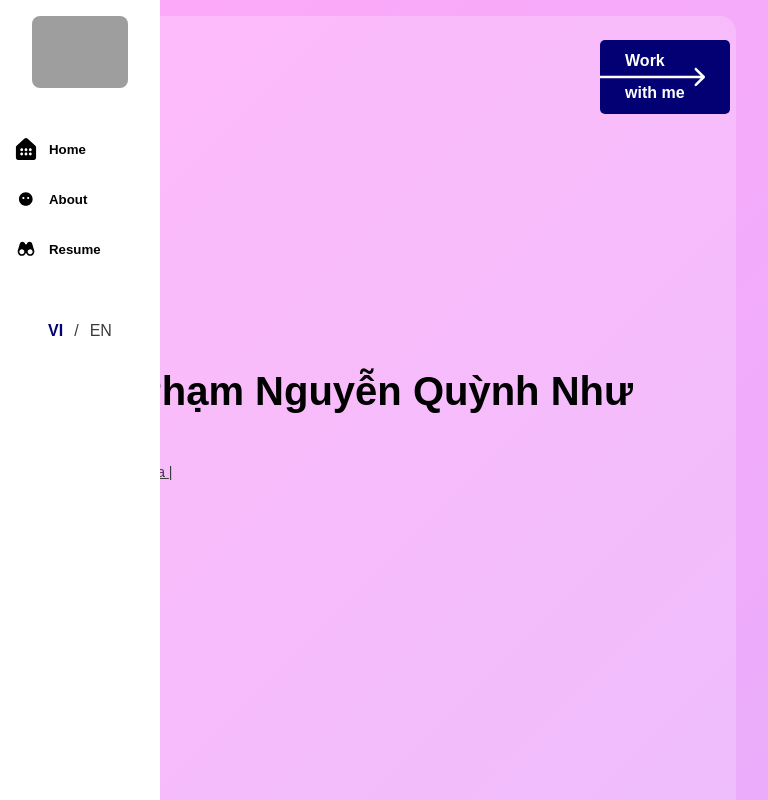
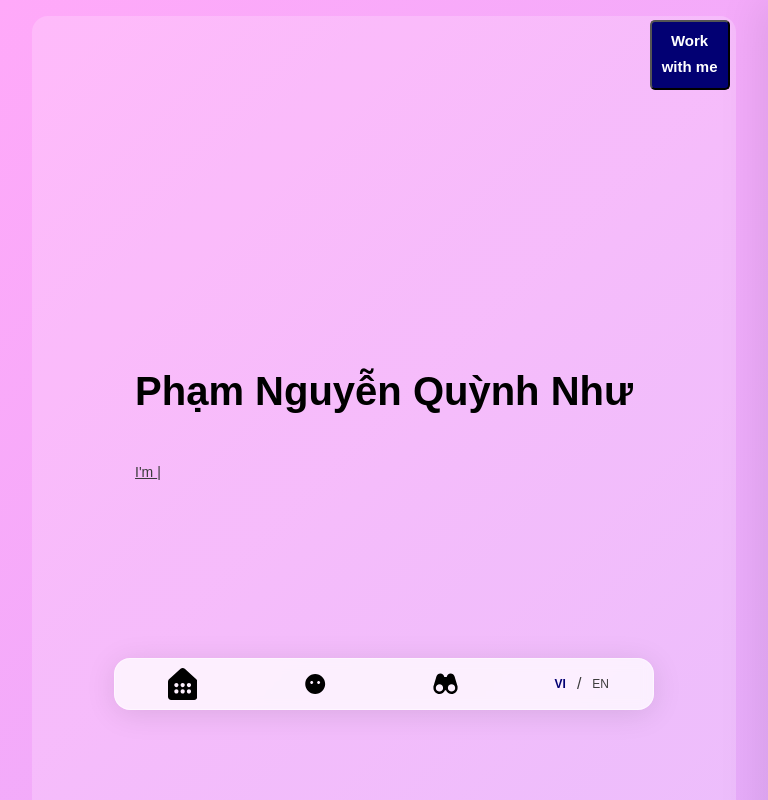
Before and after one commit to Quynhnhu2003/Quynhnhu-s-portfolio, a React (Vite) app: page / in a window 768 px wide. Shown: the top 800 px of the page. Built offline with nearby package versions, Linux system fonts and the light colour scheme; grey boxes are pictures that could not be loaded.

Commit message:
[+] adding version 2 of component contact me and responsive navbar and form contact

```diff
--- a/src/Layout.tsx
+++ b/src/Layout.tsx
@@ -5,13 +5,10 @@ import styles from "./layout.module.scss";
 import { BrowserRouter as Router } from "react-router-dom";
 
 // ** Component import
-import Navbar from "./components/navbar/Navbar";
 import Home from "./pages/Home/Home";
-import Header from "./components/header/Header";
 import About from "./pages/About/About";
 import Resume from "./pages/Resume/Resume";
 import Skill from "./pages/Skill/Skill";
-import ContactMe from "./pages/ContactMe/Contact";
 import ToastifyProvider from "./components/Toast";
 import NavbarV2 from "./components/nav-v2/Navbar-v2";
 import WorkWithMe from "./components/WorkWithMe";
@@ -40,7 +37,6 @@ function Layout() {
         <About />
         <Resume />
         <Skill />
-        <ContactMe />
       </div>
     </Router>
   );
--- a/src/components/WorkWithMe/index.module.scss
+++ b/src/components/WorkWithMe/index.module.scss
@@ -1,4 +1,5 @@
-.btnWork {
+.contact {
+  &__btnWork {
     top: 5%;
     right: 5%;
     opacity: 0;
@@ -13,6 +14,19 @@
     animation: app 1s forwards;
     background-color: #020073;
     transition: 200ms ease-in-out;
+    @media (max-width: 1024px) {
+      top: 5%;
+      right: 5%;
+      height: 70px;
+      padding: 5px 18px;
+    }
+    @media (max-width: 768px) {
+      top: 20px;
+      right: 5%;
+      width: 80px;
+      padding: 6px;
+      justify-content: center;
+    }
     &:hover {
       background-color: rgb(0, 0, 54);
       box-shadow: none;
@@ -24,16 +38,39 @@
       color: #fff;
       font-weight: 700;
       line-height: 200%;
+      @media (max-width: 1024px) {
+        font-size: 14px;
+      }
+      @media (max-width: 768px) {
+        font-size: 15px;
+        line-height: 175%;
+      }
     }
     &__ar {
       width: 20px;
       display: flex;
       position: relative;
+      @media (max-width: 1024px) {
+        width: 30px;
+      }
+      @media (max-width: 768px) {
+        width: unset;
+      }
       svg {
         width: 300px;
         height: 100%;
+        position: absolute;
         margin-left: -280px;
         transition: 150ms ease-in-out;
+        @media (max-width: 1024px) {
+          width: 200px;
+          margin-left: 0;
+          transform: translateX(-160px);
+        }
+
+        @media (max-width: 768px) {
+          margin-left: 0;
+        }
         &:hover {
           width: 300px;
           margin-left: -260px;
@@ -41,6 +78,30 @@
         }
       }
     }
+  }
+  &__form {
+    position: fixed;
+    top: 0;
+    right: 0;
+    height: 100vh;
+    background: #f6f9f7;
+    z-index: 200;
+    width: 50%;
+    transform: translateX(100%);
+    transition: transform 0.45s cubic-bezier(0.22, 1, 0.36, 1);
+    padding: 60px 40px;
+    box-shadow: -10px 0 40px rgba(0, 0, 0, 0.08);
+    @media (max-width: 768px) {
+      width: 100%;
+      padding: 60px 0px;
+    }
+  }
+}
+
+.showForm {
+  opacity: 1;
+  visibility: visible;
+  transform: translateY(0);
 }
 
 @keyframes app {
--- a/src/components/WorkWithMe/index.tsx
+++ b/src/components/WorkWithMe/index.tsx
@@ -1,13 +1,26 @@
 // ** Styles Import
 import styles from "./index.module.scss";
 
+// ** Another Import
+import ContactMe from "../../pages/ContactMe/Contact";
+import { useState } from "react";
+
 function WorkWithMe() {
+  // ** State
+  const [open, setOpen] = useState<boolean>(false);
+
+  // ** Function
+  const handleToggle = () => {
+    setOpen((prev) => !prev);
+  };
+
   return (
-    <a className={styles.btnWork}>
+    <div className={styles.contact}>
+      <button className={styles.contact__btnWork} onClick={handleToggle}>
         <h4>
           Work <br /> with me
         </h4>
-      <div className={styles.btnWork__ar}>
+        <div className={styles.contact__btnWork__ar}>
           <svg
             xmlns="http://www.w3.org/2000/svg"
             width="240"
@@ -21,7 +34,11 @@ function WorkWithMe() {
             />
           </svg>
         </div>
-    </a>
+      </button>
+      <div className={`${styles.contact__form} ${open ? styles.showForm : ""}`}>
+        <ContactMe onclick={handleToggle} />
+      </div>
+    </div>
   );
 }
 
--- a/src/components/nav-v2/Navbar-v2.tsx
+++ b/src/components/nav-v2/Navbar-v2.tsx
@@ -86,9 +86,14 @@ function NavbarV2() {
               />
             );
           })}
+        <div className={styles["menu__sub--responsive"]}>
+          <Lang />
+        </div>
       </div>
 
+      <div className={styles.menu__lang}>
         <Lang />
+      </div>
     </div>
   );
 }
--- a/src/components/nav-v2/components/MenuItem/index.module.scss
+++ b/src/components/nav-v2/components/MenuItem/index.module.scss
@@ -4,6 +4,7 @@
   padding: 0 15px;
   display: flex;
   align-items: center;
+  justify-content: center;
   border-radius: 10px;
   cursor: pointer;
   overflow: hidden;
@@ -36,10 +37,18 @@
     height: 22px;
     min-width: 22px;
     transition: transform 0.25s ease;
+    @media (max-width: 1024px) {
+      margin-right: 0;
+      height: 32px;
+      min-width: 25px;
+    }
   }
 
   h5 {
     transition: color 0.25s ease;
+    @media (max-width: 1024px) {
+      display: none;
+    }
   }
 }
 
--- a/src/components/nav-v2/components/lang/index.module.scss
+++ b/src/components/nav-v2/components/lang/index.module.scss
@@ -5,6 +5,11 @@
   margin-right: auto;
   align-items: center;
   gap: 5px;
+  @media (max-width: 768px) {
+    margin-left: unset;
+    margin-right: unset;
+    width: 100%;
+  }
   .active {
     font-weight: 600;
     color: #020073;
@@ -17,6 +22,9 @@
     border: none;
     background-color: transparent;
     cursor: pointer;
+    @media (max-width: 768px) {
+      font-size: 12px;
+    }
     &:hover {
       font-weight: 600;
       color: #020073;
--- a/src/components/nav-v2/index.module.scss
+++ b/src/components/nav-v2/index.module.scss
@@ -12,10 +12,30 @@
   left: 0;
   box-shadow: 5px 5px 40px 0px rgba(255, 0, 0, 0.101);
   left: 1%;
+  @media (max-width: 1024px) {
+    padding-top: 20px;
+    background-color: transparent;
+  }
+  @media (max-width: 768px) {
+    width: 100%;
+    height: 70px;
+    top: auto;
+    display: flex;
+    align-items: center;
+    justify-content: center;
+    padding: 0;
+    box-shadow: 0 -5px 20px rgba(0, 0, 0, 0.08);
+  }
   &__imgProfile {
     margin-top: 10%;
     width: calc((100vw / 12) * 1.5);
     border-radius: 8px;
+    @media (max-width: 1024px) {
+      display: none;
+    }
+    @media (max-width: 768px) {
+      display: none;
+    }
   }
   &__sub {
     margin: 20% auto;
@@ -24,6 +44,45 @@
     rotate: none;
     scale: none;
     transform: translate3d(0px, 0px, 0px);
+    @media (max-width: 1024px) {
+      width: 80px;
+      height: 25%;
+      margin-left: 2vh;
+      padding-right: 0;
+      margin-top: 40vh;
+      background: rgba(255, 255, 255, 0.76);
+      border-radius: 16px;
+      box-shadow: 0 4px 30px rgba(0, 0, 0, 0.1);
+      backdrop-filter: blur(5.2px);
+      -webkit-backdrop-filter: blur(5.2px);
+      border: 1px solid rgba(255, 255, 255, 0.44);
+      display: flex;
+      flex-direction: column;
+      justify-content: space-around;
+    }
+    @media (max-width: 768px) {
+      width: 70%;
+      padding: 0;
+      display: flex;
+      margin-left: 0;
+      height: unset;
+      margin-top: 0;
+      position: fixed;
+      bottom: -8%;
+      flex-direction: row;
+    }
+    &--responsive {
+      display: none;
+      @media (max-width: 1024px) {
+        display: block;
+      }
+    }
+  }
+  &__lang {
+    display: block;
+    @media (max-width: 1024px) {
+      display: none;
+    }
   }
 }
 .menuh {
--- a/src/pages/ContactMe/Contact.tsx
+++ b/src/pages/ContactMe/Contact.tsx
@@ -1,13 +1,17 @@
 // ** Styles Import
 import styles from "./index.module.scss";
 
-// ** Another Import
+// ** Components Import
 import ContactForm from "./components/ContactForm";
 import ContactInfor from "./components/ContactInfor";
+
+// ** Another Import
 import { useTranslation } from "react-i18next";
 import type { contactInforType } from "../../utils/type/contactType";
 
-function ContactMe() {
+type ContactMeProps = { onclick?: () => void };
+
+function ContactMe({ onclick }: ContactMeProps) {
   const { t } = useTranslation();
 
   const infoContact = t("contact.contactInfor", {
@@ -16,10 +20,30 @@ function ContactMe() {
 
   return (
     <section className={styles.contactContainer} id={"contact"}>
-      <div className={styles.contactContainer__header}>
+      {/* <div className={styles.contactContainer__header}>
         <p>{t("contact.title")}</p>
         <span>{t("contact.bio")}</span>
+      </div> */}
+
+      <div className={styles.contactContainer__returnBtn} onClick={onclick && onclick}>
+        <svg xmlns="http://www.w3.org/2000/svg" viewBox="0 0 16 16" fill="none">
+          <rect
+            x="15.2168"
+            y="15.2166"
+            width="15.2165"
+            height="15.2165"
+            rx="2"
+            transform="rotate(180 15.2168 15.2166)"
+            fill="black"
+          />
+          <path
+            d="M4.71889 7.40401C4.52363 7.59928 4.52363 7.91586 4.71889 8.11112L7.90087 11.2931C8.09613 11.4884 8.41272 11.4884 8.60798 11.2931C8.80324 11.0978 8.80324 10.7813 8.60798 10.586L5.77955 7.75757L8.60798 4.92914C8.80324 4.73388 8.80324 4.4173 8.60798 4.22203C8.41272 4.02677 8.09613 4.02677 7.90087 4.22203L4.71889 7.40401ZM15.2168 7.25757L5.07244 7.25757L5.07244 8.25757L15.2168 8.25757L15.2168 7.25757Z"
+            fill="white"
+          />
+        </svg>
+        <p>Return</p>
       </div>
+
       <div className={styles.contactContainer__content}>
         <ContactInfor contactList={infoContact} />
         <ContactForm />
--- a/src/pages/ContactMe/components/ContactForm/index.module.scss
+++ b/src/pages/ContactMe/components/ContactForm/index.module.scss
@@ -4,7 +4,7 @@
   height: 100%;
   display: flex;
   flex-direction: column;
-  gap: 1rem;
+  gap: 1.5rem;
   &__item {
     display: flex;
     justify-content: space-between;
@@ -19,7 +19,7 @@
       border-radius: 4px;
       color: #272829;
       background-color: color-mix(in srgb, #f9f9f9, transparent 50%);
-      border: none;
+      border: 1px solid #020073;
       transition: 0.5s ease-in-out;
       &:focus,
       &:focus-visible {
@@ -40,7 +40,7 @@
     align-items: center;
     button {
       color: $text-light;
-      background: $primary-dark;
+      background: #020073;
       border: 0;
       width: 50%;
       padding: 0.625rem 1.875rem;
--- a/src/pages/ContactMe/components/ContactInfor/index.module.scss
+++ b/src/pages/ContactMe/components/ContactInfor/index.module.scss
@@ -2,7 +2,8 @@
 .infor {
   display: flex;
   flex-direction: column;
-  gap: 2rem;
+  gap: 0.5rem;
+  border-bottom: 1px solid #272829;
   &__item {
     display: flex;
     align-items: flex-start;
--- a/src/pages/ContactMe/components/ContactInfor/index.tsx
+++ b/src/pages/ContactMe/components/ContactInfor/index.tsx
@@ -28,7 +28,7 @@ function ContactInfor({ contactList }: { contactList: contactInforType[] }) {
                   rel="noopener noreferrer"
                   style={
                     (contact.title === "Address" || contact.title === "Địa chỉ")
-                      ? { padding: '0 0.5rem' }
+                      ? { padding: '0.5rem 0' }
                       : {}
                   }
 
@@ -114,7 +114,7 @@ function ContactInfor({ contactList }: { contactList: contactInforType[] }) {
                   )}
                 </a>
                 <div className={styles.infor__item__content}>
-                  <h3>{contact.title}</h3>
+                  {/* <h3>{contact.title}</h3> */}
                   <p>{contact.content}</p>
                 </div>
               </div>
--- a/src/pages/ContactMe/index.module.scss
+++ b/src/pages/ContactMe/index.module.scss
@@ -1,14 +1,17 @@
 @import "../../utils/styles/colors";
 
 .contactContainer {
-  min-height: 100vh;
+  min-height: 70vh;
   display: flex;
   flex-direction: column;
   justify-content: center;
   align-items: center;
-  width: calc(85% - 4rem);
-  @media (min-width: 501px) and (max-width: 850px) {
-    width: calc(85% - 12rem);
+  width: 100%;
+  background-color: #f6f9f7;
+  @media (max-width: 768px) {
+    width: 95%;
+    justify-content: start;
+    padding: 0 8px;
   }
   &__header {
     text-align: center;
@@ -57,8 +60,8 @@
     }
   }
   &__content {
-    display: grid;
-    grid-template-columns: 3fr 7fr;
+    display: flex;
+    flex-direction: column;
     gap: 2rem;
     width: 100%;
     @media (min-width: 501px) and (max-width: 1100px) {
@@ -70,4 +73,18 @@
       flex-direction: column;
     }
   }
+  &__returnBtn {
+    display: flex;
+    align-items: center;
+    justify-content: flex-start;
+    cursor: pointer;
+    margin: 20px;
+    transition: 200ms ease-in-out;
+    width: 100%;
+    svg {
+      height: 34px;
+      margin: 10px;
+      transition: 200ms ease-in-out;
+    }
+  }
 }
```
Lines whose indentation alone changed are shown as unchanged.
